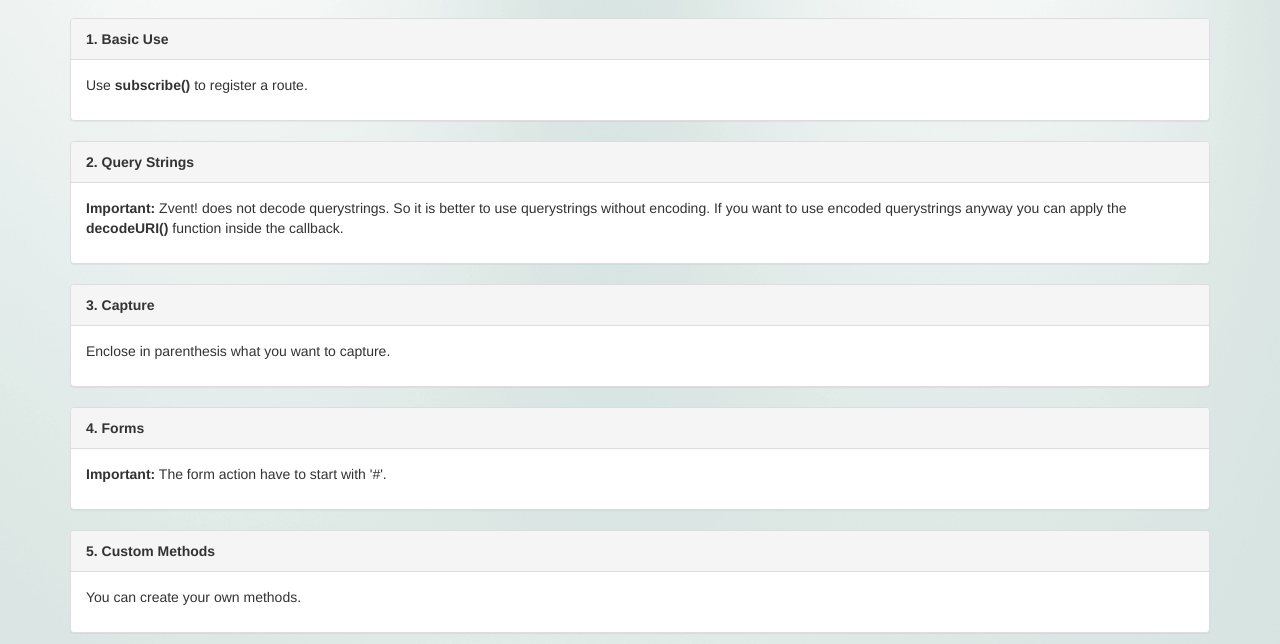
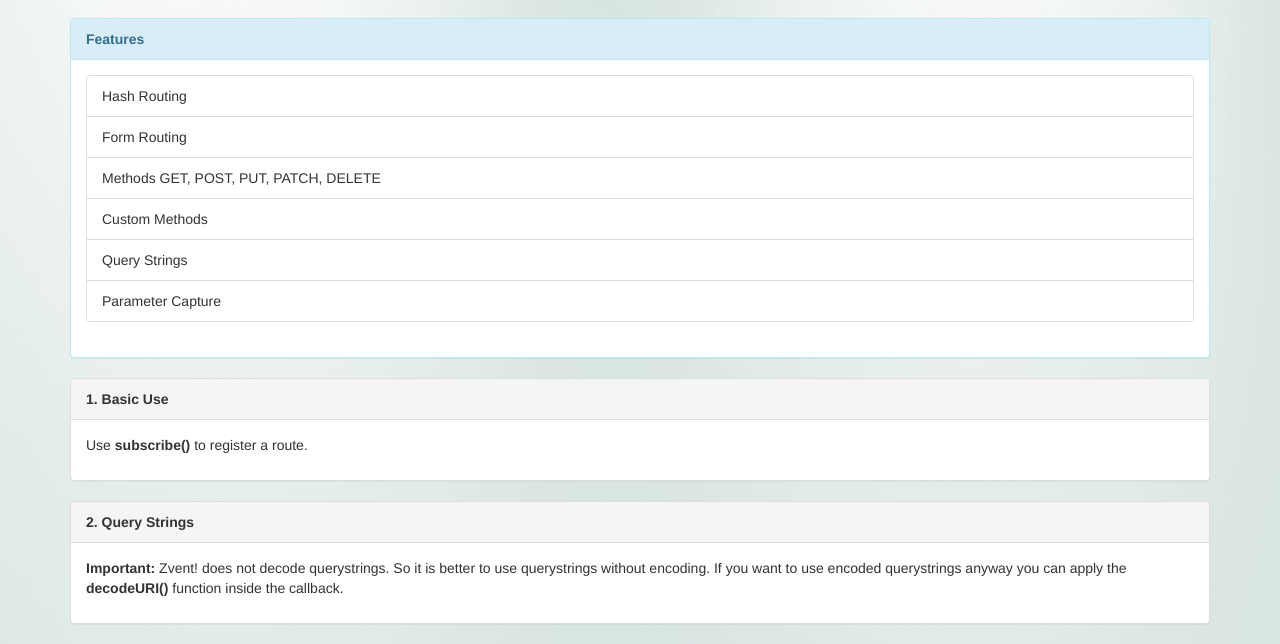
Before and after one commit to lopezezequiel/zvent, a plain HTML site: page web/index.html in a window 1280 px wide. Shown: the part 104-748 px from the top of the page. Drawn offline with nearby package versions, Linux system fonts and the light colour scheme; a script that the page names is missing.

Commit message:
no comments

```diff
--- a/examples/page/index.html
+++ b/web/index.html
@@ -35,6 +35,20 @@
 				</div>
 			</div>
 		</nav>
+
+		<div class="panel panel-info">
+			<div class="panel-heading"><strong>Features</strong></div>
+			<div class="panel-body">
+				<ul class="list-group">
+					<li class="list-group-item">Hash Routing</li>
+					<li class="list-group-item">Form Routing</li>
+					<li class="list-group-item">Methods GET, POST, PUT, PATCH, DELETE</li>
+					<li class="list-group-item">Custom Methods</li>
+					<li class="list-group-item">Query Strings</li>
+					<li class="list-group-item">Parameter Capture</li>
+				</ul>
+			</div>
+		</div>
 
 		<div class="panel panel-default">
 			<div class="panel-heading"><strong>1. Basic Use</strong></div>
```
Also changed, not shown: web/background.jpg (renamed from examples/page/background.jpg).
